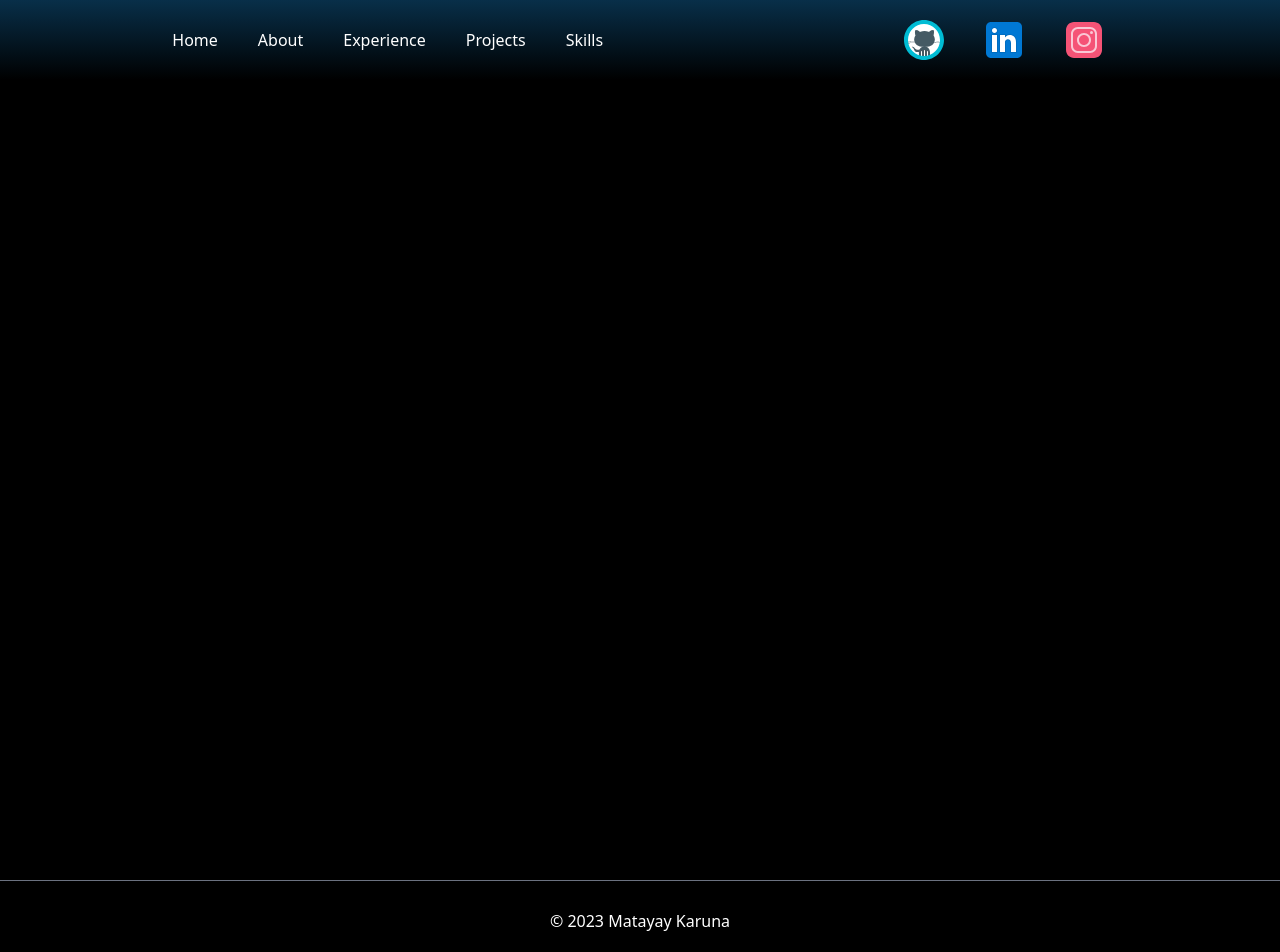
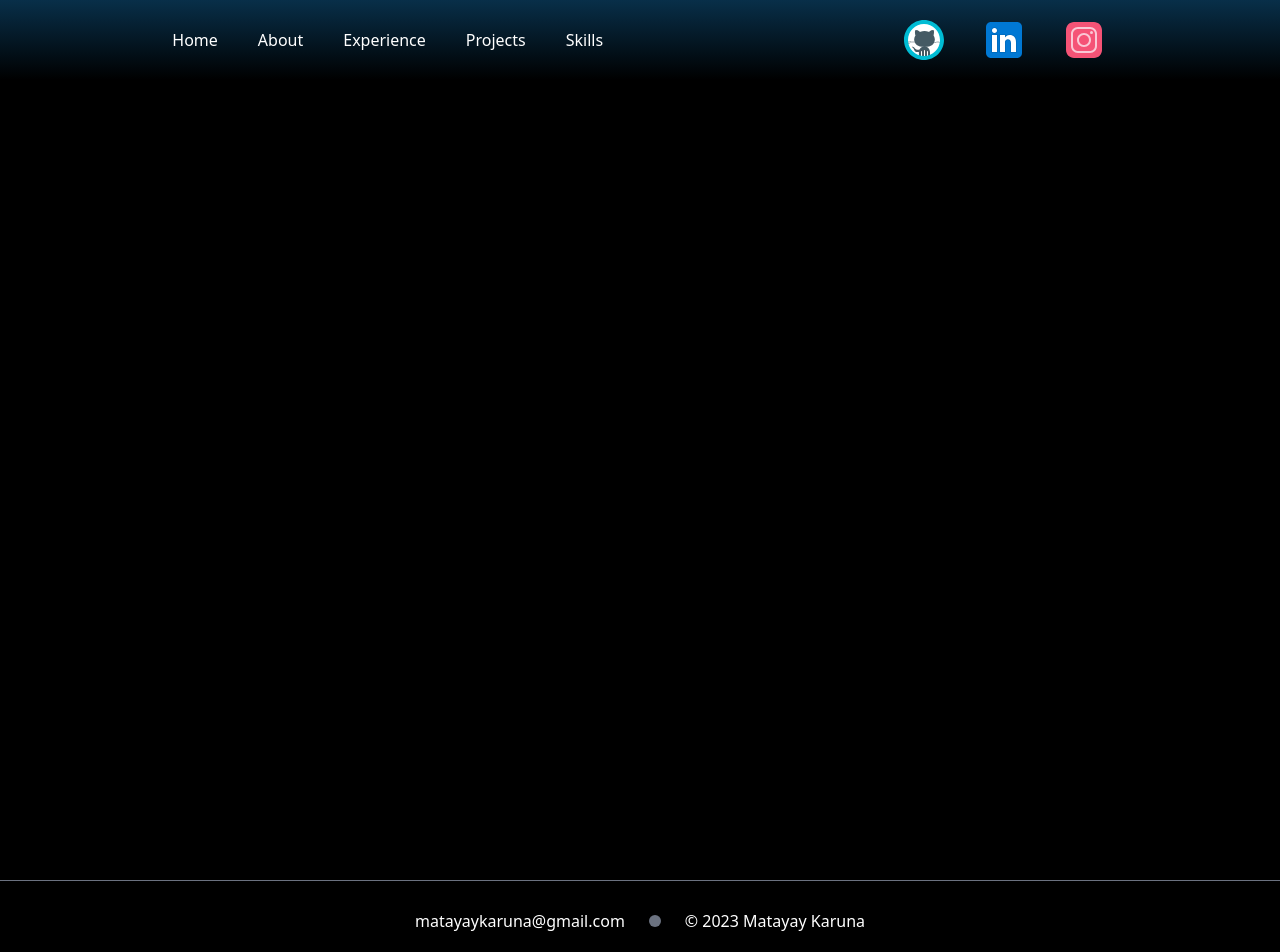
Before and after one commit to matayay/personal-website, a SvelteKit app: page / in a window 1280 px wide. Shown: the top 952 px of the page. Built offline with nearby package versions, Linux system fonts and the light colour scheme.

Commit message:
edited footer

```diff
--- a/src/routes/components/Footer.svelte
+++ b/src/routes/components/Footer.svelte
@@ -5,5 +5,9 @@
 <footer
 	class="flex h-20 items-center justify-center border-x-0 border-t-[0.1px] border-gray-500 bg-black"
 >
-	<h3 class="text-white">© {time.getFullYear()} Matayay Karuna</h3>
+	<div class="flex items-center justify-center gap-6">
+		<h3 class="text-white">matayaykaruna@gmail.com</h3>
+		<div class="h-3 w-3 rounded-full bg-gray-500" />
+		<h3 class="text-white">© {time.getFullYear()} Matayay Karuna</h3>
+	</div>
 </footer>
--- a/src/routes/components/Header.svelte
+++ b/src/routes/components/Header.svelte
@@ -3,7 +3,6 @@
 	import Linkedin from './Linkedin.svelte';
 	import Instagram from './Instagram.svelte';
 	import SideBar from './SideBar.svelte';
-
 	let showSidebar = false;
 </script>
 
@@ -36,5 +35,3 @@
 	</header>
 	<SideBar bind:showSidebar />
 </div>
-
-<!-- from-[rgba(0,26,73,0.99)] -->
```
